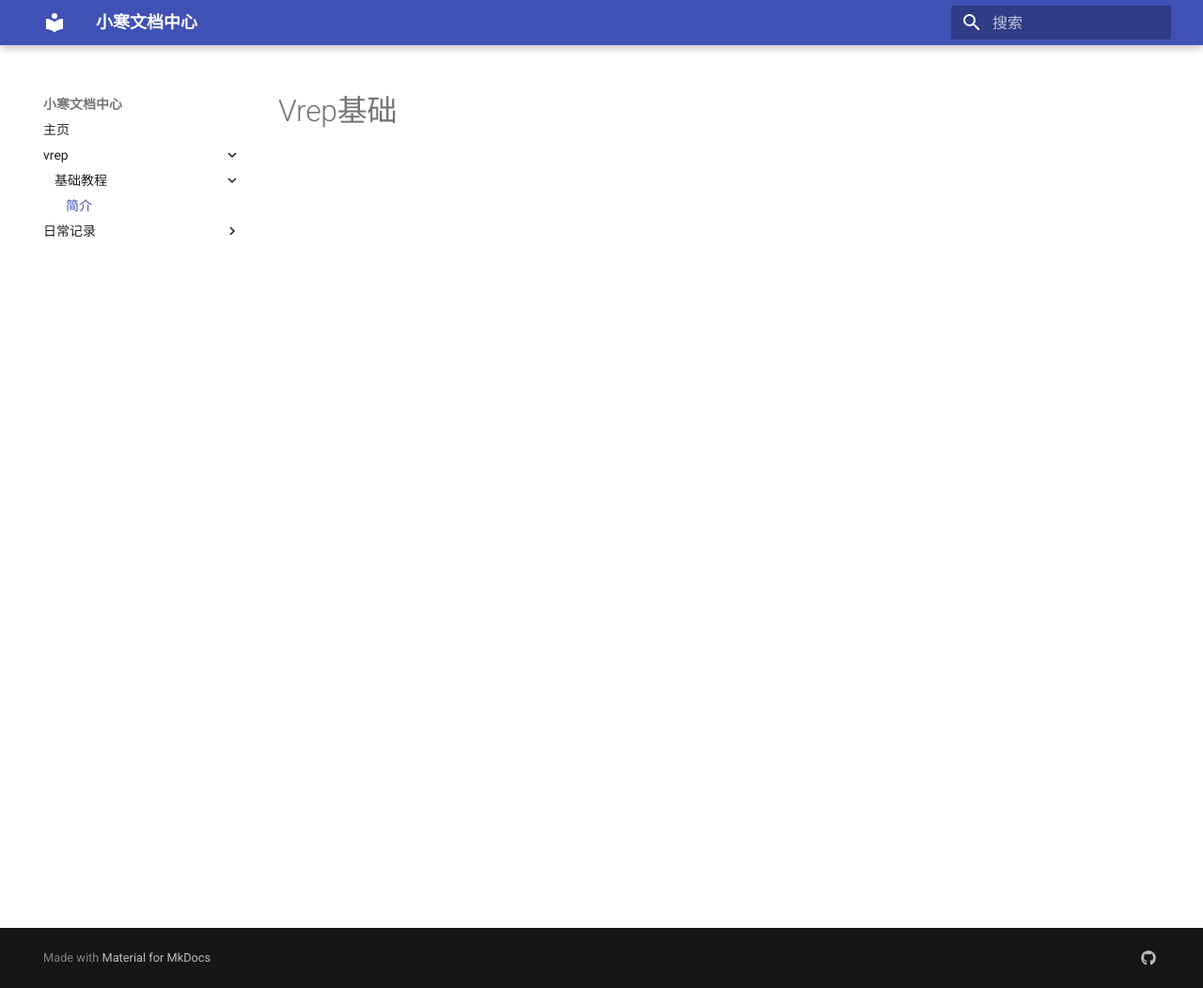
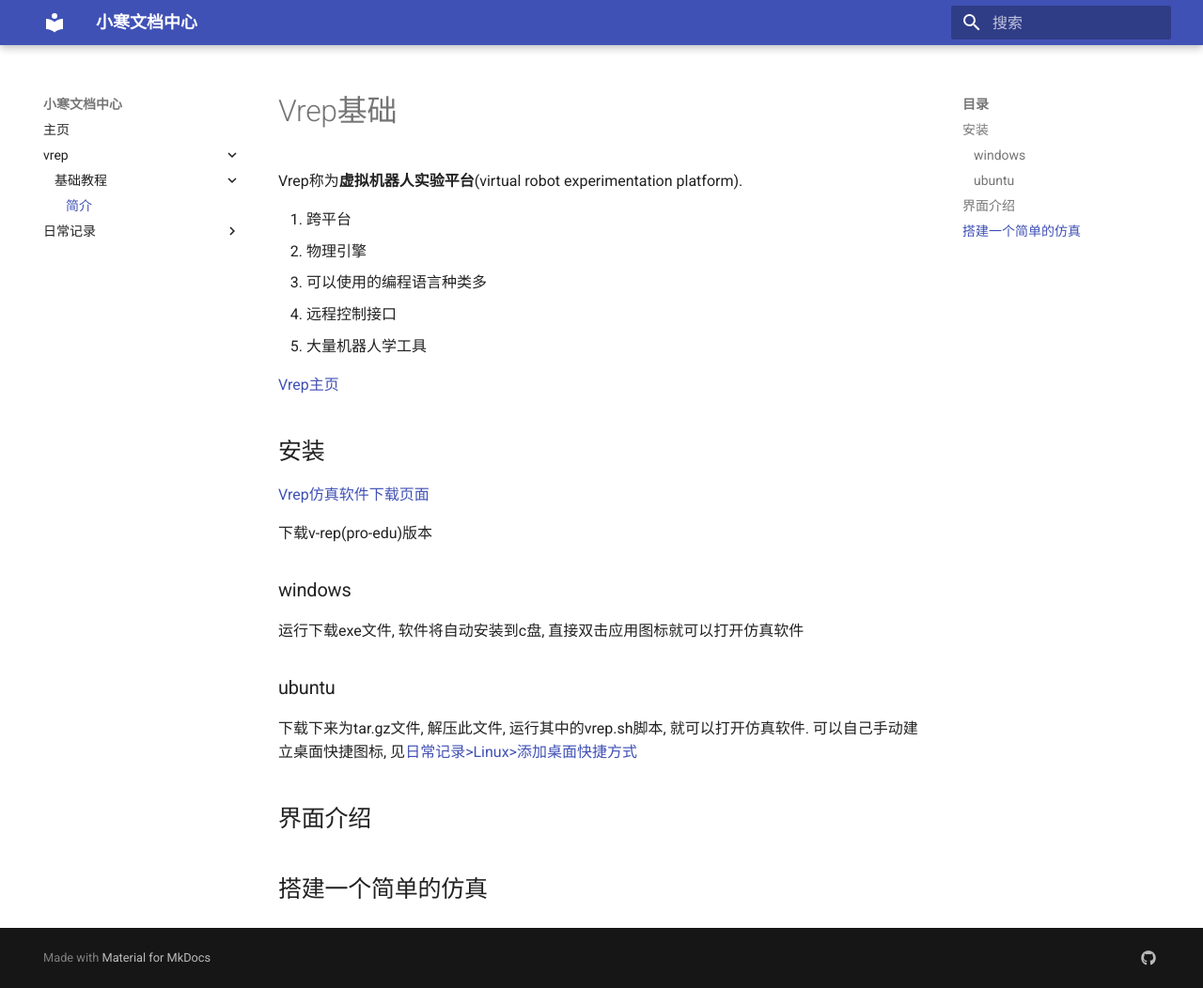
Before and after one commit to slightc/OneDocCenter, an MkDocs documentation site: the page built from docs/vrep/Basics/Chapter-01.md, in a window 1280 px wide and 1052 px high. Shown: the whole window at 94% size. Built offline with MkDocs 1.6.1 and Material for MkDocs 9.7.7, drawn with Linux system fonts in a browser that asks for light colours.

Commit message:
添加文章

```diff
--- a/docs/vrep/Basics/Chapter-01.md
+++ b/docs/vrep/Basics/Chapter-01.md
@@ -1 +1,30 @@
 # Vrep基础
+
+Vrep称为**虚拟机器人实验平台**(virtual robot experimentation platform).
+
+1. 跨平台
+2. 物理引擎
+3. 可以使用的编程语言种类多
+4. 远程控制接口
+5. 大量机器人学工具
+
+[Vrep主页](http://www.coppeliarobotics.com)
+
+## 安装
+
+[Vrep仿真软件下载页面](http://www.coppeliarobotics.com/downloads.html)
+
+下载v-rep(pro-edu)版本
+
+### windows
+
+运行下载exe文件, 软件将自动安装到c盘, 直接双击应用图标就可以打开仿真软件
+
+### ubuntu
+
+下载下来为tar.gz文件, 解压此文件, 运行其中的vrep.sh脚本, 就可以打开仿真软件.
+可以自己手动建立桌面快捷图标, 见[日常记录>Linux>添加桌面快捷方式](../../notebook/linux/addDesktopLink.md)
+
+## 界面介绍
+
+## 搭建一个简单的仿真
```
